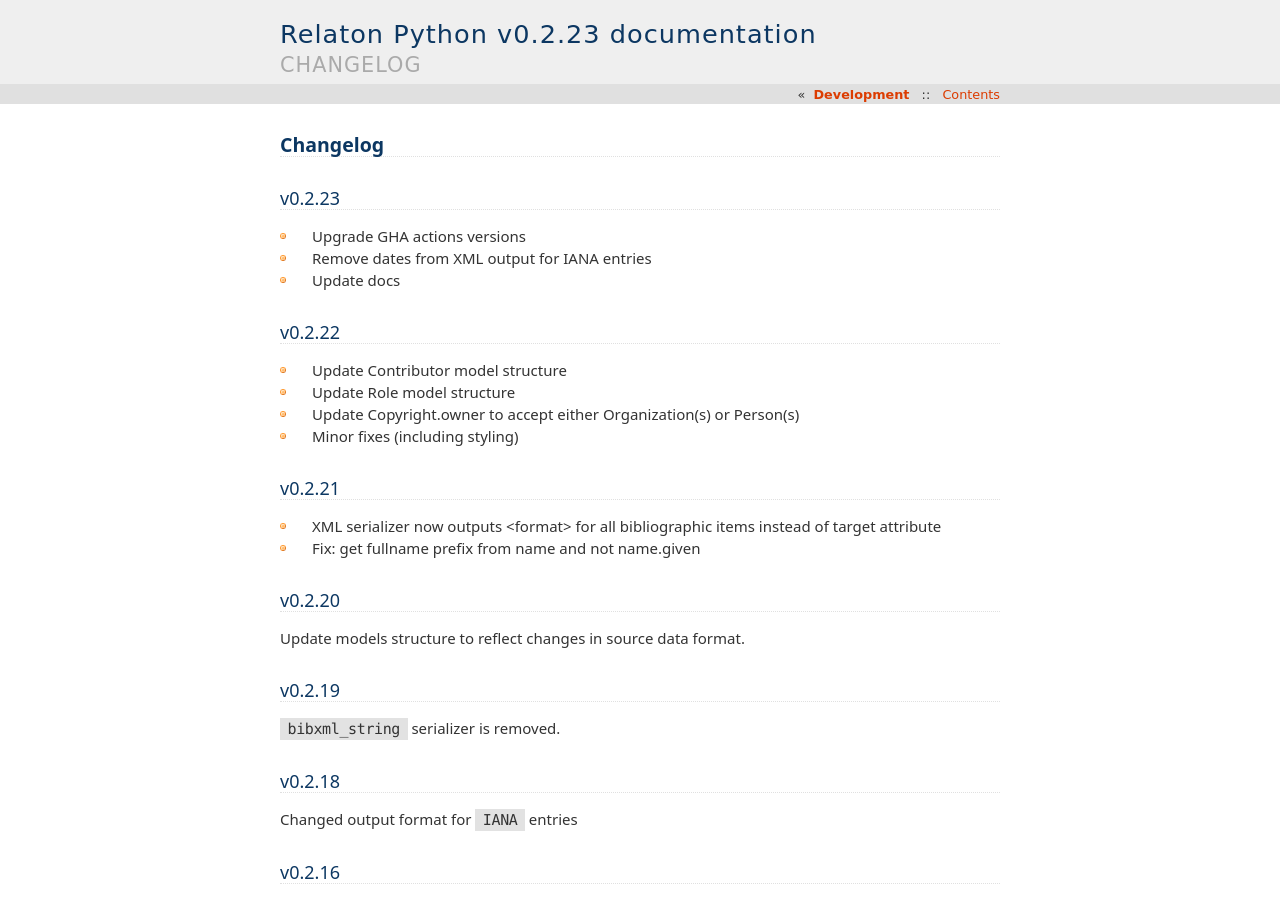
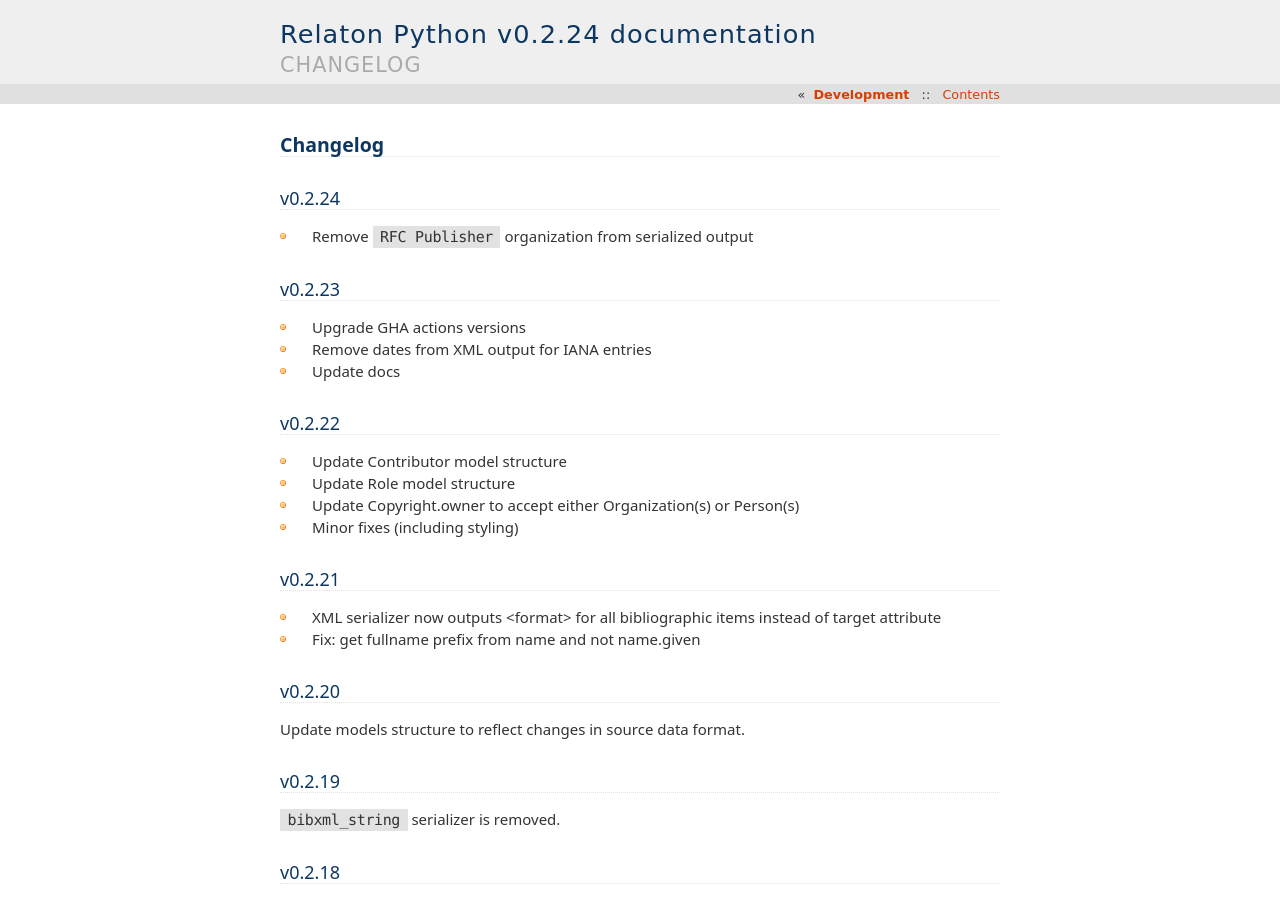
Before and after one commit to relaton/relaton-py, a Sphinx documentation site: the page built from docs/changelog.rst, in a window 1280 px wide and 900 px high. Built offline with Sphinx 7.4.7, drawn with Linux system fonts in a browser that asks for light colours.

Commit message:
chore: bump version

```diff
--- a/docs/changelog.rst
+++ b/docs/changelog.rst
@@ -2,6 +2,11 @@
 Changelog
 =========
 
+
+v0.2.24
+=======
+
+- Remove ``RFC Publisher`` organization from serialized output
 
 v0.2.23
 =======
--- a/relaton/__init__.py
+++ b/relaton/__init__.py
@@ -1 +1 @@
-__version__ = '0.2.23'
+__version__ = '0.2.24'
```
